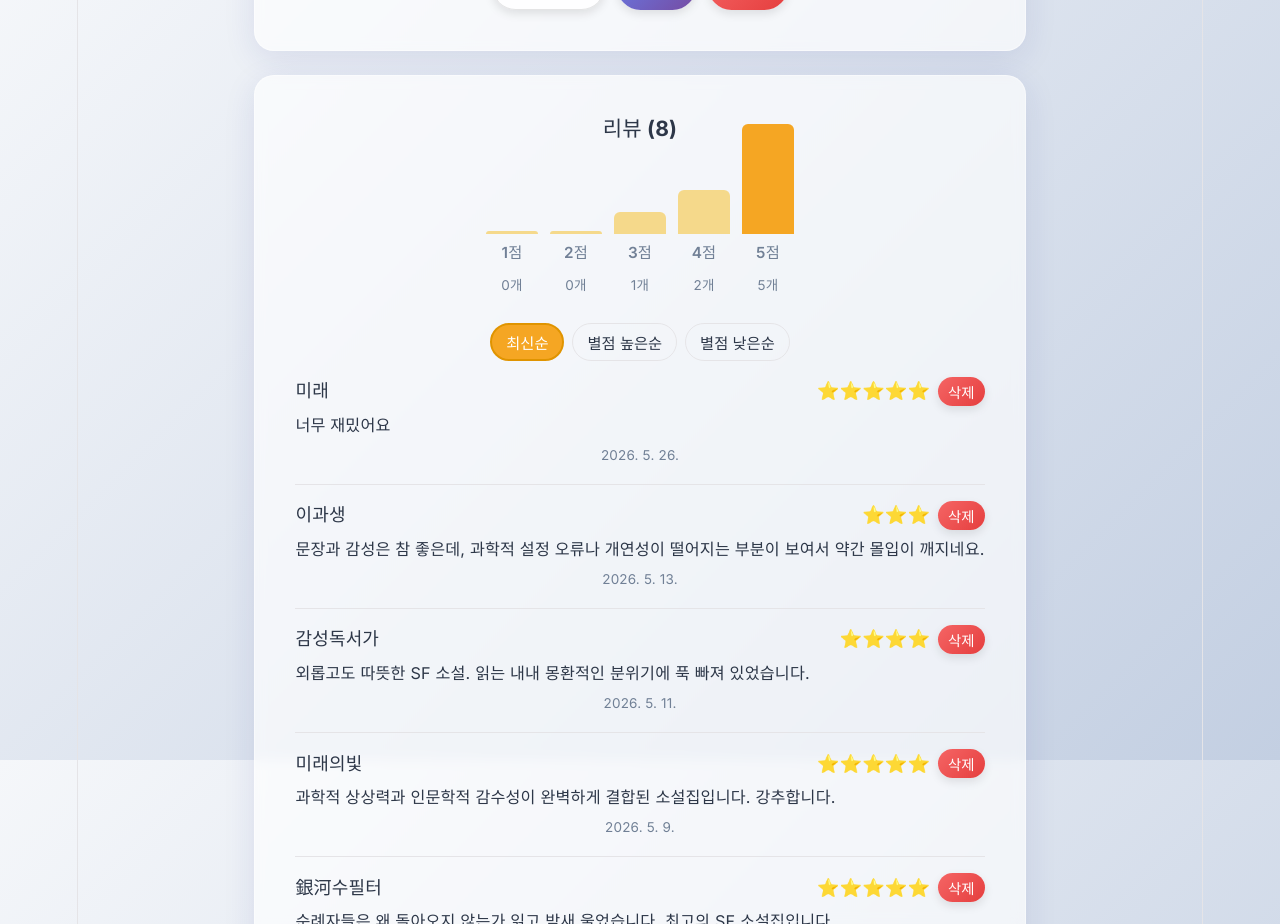
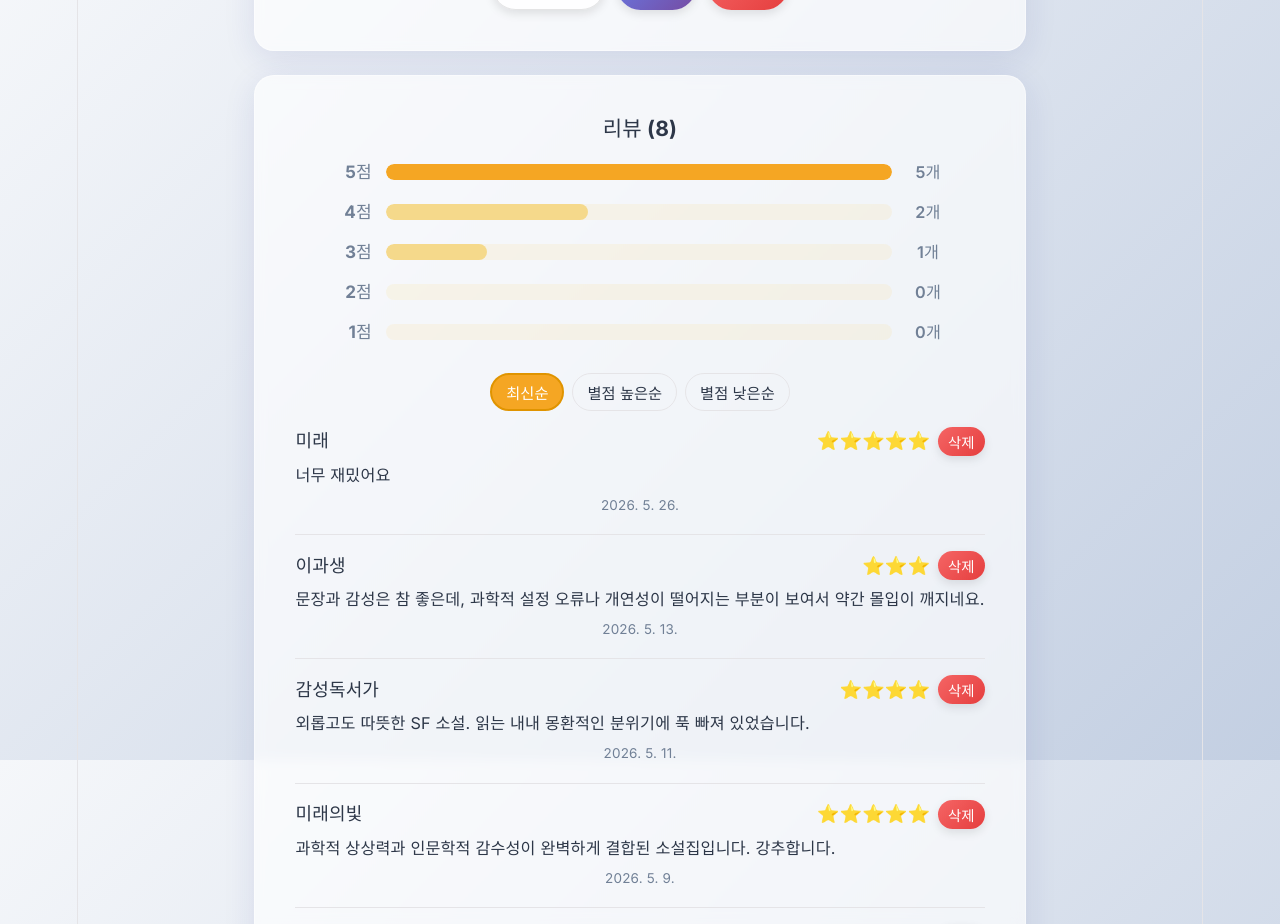
Before and after one commit to Jiae-Ham/Today_Bookstore, a React (Vite) app in the folder book-app/: page /books/1 in a window 1280 px wide. Shown: the part 840-1764 px from the top of the page. Built offline with nearby package versions, Linux system fonts and the light colour scheme; data requests are answered from the project's data file.

Commit message:
리뷰분포도 : 세로 막대 -> 가로 막대

```diff
--- a/book-app/src/pages/BookDetailPage.jsx
+++ b/book-app/src/pages/BookDetailPage.jsx
@@ -163,26 +163,78 @@ function BookDetailPage() {
 
         {/* 별점 분포 차트 */}
         {reviews.length > 0 && (() => {
-          const counts = [1, 2, 3, 4, 5].map((star) => reviews.filter((r) => r.rating === star).length);
+          const counts = [1, 2, 3, 4, 5].map((star) =>
+            reviews.filter((r) => r.rating === star).length
+          );
+
           const maxCount = Math.max(...counts, 1);
           const mostStar = counts.indexOf(Math.max(...counts)) + 1;
+
           return (
-            <div style={{ display: 'flex', alignItems: 'flex-end', gap: 12, marginBottom: 24, justifyContent: 'center', height: 140 }}>
-              {[1, 2, 3, 4, 5].map((star) => {
+            <div
+              style={{
+                width: '100%',
+                maxWidth: 620,
+                margin: '0 auto 28px',
+                display: 'flex',
+                flexDirection: 'column',
+                gap: 14,
+              }}
+            >
+              {[5, 4, 3, 2, 1].map((star) => {
                 const count = counts[star - 1];
-                const height = Math.max((count / maxCount) * 110, count > 0 ? 12 : 3);
+                const width = `${(count / maxCount) * 100}%`;
                 const isMax = star === mostStar && count > 0;
+
                 return (
-                  <div key={star} style={{ display: 'flex', flexDirection: 'column', alignItems: 'center', gap: 6 }}>
-                    <div style={{
-                      width: 52,
-                      height,
-                      backgroundColor: isMax ? '#f5a623' : '#f5d98b',
-                      borderRadius: '6px 6px 0 0',
-                      transition: 'height 0.3s',
-                    }} />
-                    <span style={{ fontSize: '0.85rem', fontWeight: 600, color: 'var(--text-muted)' }}>{star}점</span>
-                    <span style={{ fontSize: '0.75rem', color: 'var(--text-muted)' }}>{count}개</span>
+                  <div
+                    key={star}
+                    style={{
+                      display: 'grid',
+                      gridTemplateColumns: '42px 1fr 44px',
+                      alignItems: 'center',
+                      gap: 14,
+                    }}
+                  >
+                    <span
+                      style={{
+                        fontSize: '0.95rem',
+                        fontWeight: 700,
+                        color: 'var(--text-muted)',
+                        textAlign: 'right',
+                      }}
+                    >
+                      {star}점
+                    </span>
+
+                    <div
+                      style={{
+                        height: 16,
+                        backgroundColor: 'rgba(245, 217, 139, 0.16)',
+                        borderRadius: 999,
+                        overflow: 'hidden',
+                      }}
+                    >
+                      <div
+                        style={{
+                          width: count > 0 ? width : 0,
+                          height: '100%',
+                          backgroundColor: isMax ? '#f5a623' : '#f5d98b',
+                          borderRadius: 999,
+                          transition: 'width 0.3s ease',
+                        }}
+                      />
+                    </div>
+
+                    <span
+                      style={{
+                        fontSize: '0.9rem',
+                        fontWeight: 600,
+                        color: 'var(--text-muted)',
+                      }}
+                    >
+                      {count}개
+                    </span>
                   </div>
                 );
               })}
```
